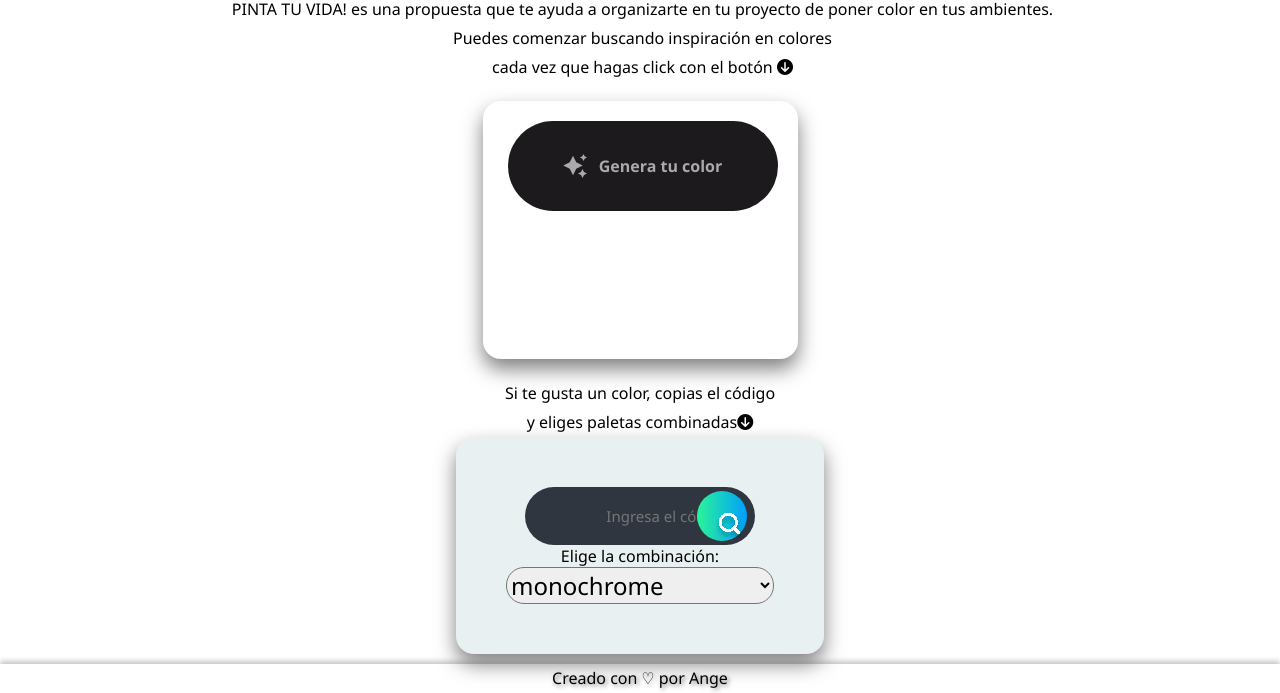
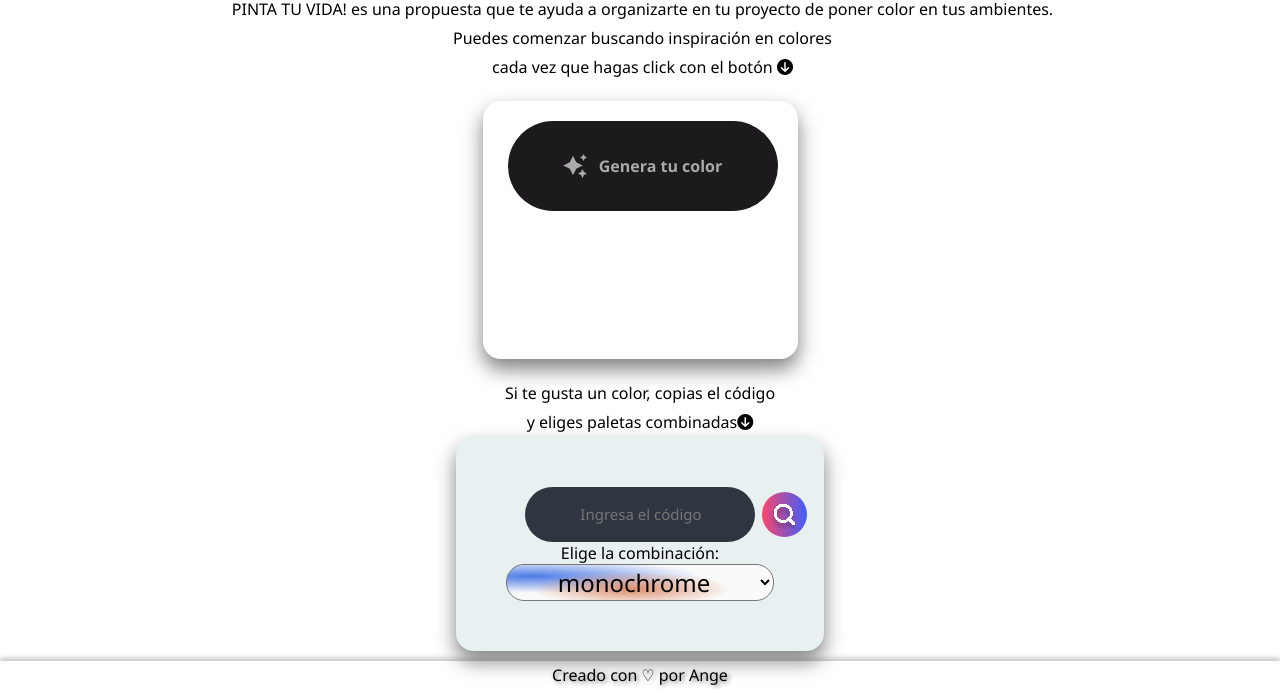
Before and after one commit to angebesson/cuddly-guacamole, a plain HTML site: page index.html in a window 1280 px wide. Shown: the part 110-803 px from the top of the page. Drawn offline with Linux system fonts and the light colour scheme.

Commit message:
styles a boton search paleta

```diff
--- a/js/main.js
+++ b/js/main.js
@@ -1,6 +1,6 @@
 
 
-const actualizarIconoCarrito =(carrito)=>{
+const actualizarIconoCarrito =(cantidadTotal)=>{
   const contadorCarrito = document.getElementById('contador-carrito');
   if(contadorCarrito){contadorCarrito.innerText = cantidadTotal;}
 }
@@ -15,8 +15,7 @@ const getColorPalete = async (color, mode) => {
   const response = await fetch(`https://www.thecolorapi.com/scheme?hex=${color}&mode=${mode}`);
   const data = await response.json();
   mostrarPaleta(data);
-  console.log(data)
-}
+  }
 
 const mostrarPaleta = (data) => {
   const paleta = data.image.bare;
@@ -33,8 +32,6 @@ const mostrarPaleta = (data) => {
  `
   resultadoPaleta.innerHTML = "";
   if (resultadoPaleta) { resultadoPaleta.appendChild(div); };
-
-
 }
 
 
--- a/style.css
+++ b/style.css
@@ -219,10 +219,12 @@ footer {
   fill: white;
   transform: scale(1.2);
 }
-
 #entry-dropdown {
   font-size: 24px;
-
+text-align: center;
+background-color: #fafafa;
+  background-image: radial-gradient(at 47% 69%, hsla(17,62%,65%,1) 0px, transparent 50%),
+radial-gradient(at 9% 32%, hsla(222,75%,60%,1) 0px, transparent 50%);
 }
 
 .searchBox {
@@ -238,15 +240,17 @@ footer {
 
 .searchButton {
   color: white;
-  position: absolute;
+  position: relative;
   right: 8px;
-  width: 50px;
-  height: 50px;
+  width: 45px;
+  height: 45px;
   border-radius: 50%;
-  background: var(--gradient-2, linear-gradient(90deg, #2AF598 0%, #009EFD 100%));
+  background: var(--gradient-2, linear-gradient(90deg, #FC466B 0%, #3F5EFB  100%));
   border: 0;
-  display: inline-block;
+  display: inline-grid;
   transition: all 300ms cubic-bezier(.23, 1, 0.32, 1);
+  align-content: center;
+  justify-content: center;
 }
 
 /*hover effect*/
@@ -262,14 +266,17 @@ button:active {
   box-shadow: none;
   transform: translateY(0);
 }
-
+#clip0_2_17{
+  padding-bottom: 50px;
+  align-self: center;
+}
 .searchInput {
   border: none;
   background: none;
   outline: none;
   color: white;
   font-size: 15px;
-  padding: 24px 46px 24px 26px;
+
 }
 
 
@@ -317,9 +324,6 @@ button:active {
   align-items: center;
 
 }
-input{
-  margin: 5px;
-}
 .calculadora{
   display: flex;
  flex-wrap: wrap;
@@ -337,10 +341,11 @@ input{
   color: #fafafa;
 }
 input {
+  margin: 5px;
   height: 45px;
   font-size: 18px;
   text-align: center;
-  border-radius: 15px;
+  border-radius: 30px;
 }
 
 #textPresenta {
```
Also changed, not shown: index.html (+1 -4 lines).
